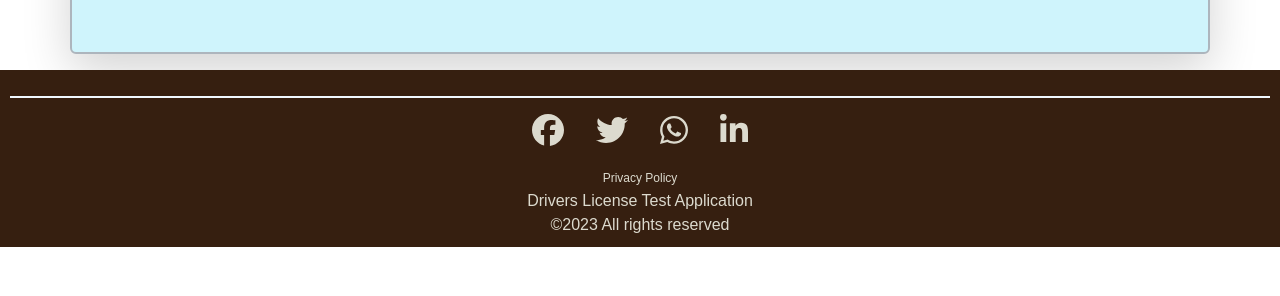
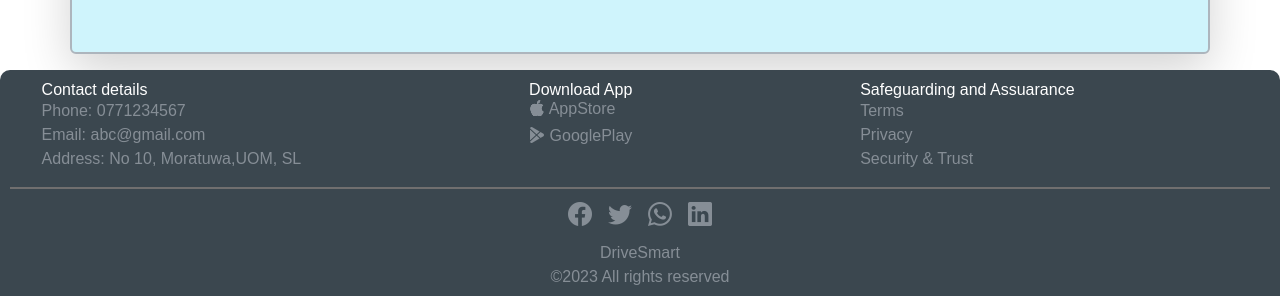
Before and after one commit to Luxshan2000/drivers-license-test-application, a React (Create React App) app in the folder webapp/: page /content in a window 1280 px wide. Shown: the part 1028-1324 px from the top of the page. Before the commit the page ends 1275 px from the top, so only its background shows below. Built offline with nearby package versions, Linux system fonts and the light colour scheme.

Commit message:
bootstrap-icon-added

```diff
--- a/webapp/package.json
+++ b/webapp/package.json
@@ -3,15 +3,11 @@
   "version": "0.1.0",
   "private": true,
   "dependencies": {
-    "@fortawesome/fontawesome-svg-core": "^6.4.2",
-    "@fortawesome/free-brands-svg-icons": "^6.4.2",
-    "@fortawesome/free-regular-svg-icons": "^6.4.2",
-    "@fortawesome/free-solid-svg-icons": "^6.4.2",
-    "@fortawesome/react-fontawesome": "^0.2.0",
     "@testing-library/jest-dom": "^5.17.0",
     "@testing-library/react": "^13.4.0",
     "@testing-library/user-event": "^13.5.0",
     "bootstrap": "^5.3.1",
+    "bootstrap-icons": "^1.10.5",
     "react": "^18.2.0",
     "react-bootstrap": "^2.8.0",
     "react-dom": "^18.2.0",
--- a/webapp/src/assets/CSS/footerStyle.css
+++ b/webapp/src/assets/CSS/footerStyle.css
@@ -1,15 +1,26 @@
 .myFooter{
     position: relative;
-    color: #dcdace;
     width: 100%;
     bottom: 0;
     padding: 0.6em;
     box-sizing: border-box;
     margin: 0;
-    background-color: #361f10;
+    background-color: #3B474F; /*bg-color*/
     align-items:center;
     justify-content: space-between;
     font-family: Arial, sans-serif;
+    border-top-left-radius: 10px;
+    border-top-right-radius: 10px;
+  }
+
+  .myFooter-heading{
+    color: white;  /*tx-heading-color*/
+    padding: 0;
+    margin: 0;
+  }
+
+  .myFooter-element{
+    color: #868E96; /*tx-color*/
   }
 
   .footer-bottom ul{
@@ -21,8 +32,10 @@
 
 
 
+
+
 .footer-hl{
-  border-bottom: 2px solid aliceblue;
+  border-bottom: 2px solid rgb(112, 111, 111);
   padding: 0.5em;
 }
 
@@ -31,5 +44,37 @@
   justify-content: center;
 }
 .footer-social ul li{
-  padding: 1em;
+  padding: 0.5em;
 }
+
+
+.myFooter-top{
+  display: flex;
+  flex-wrap: wrap;
+  justify-content: flex-start;
+  padding-bottom: 0;
+  margin-bottom: 0;
+}
+
+.myFooter-top ul{
+  padding-bottom: 0;
+  margin-bottom: 0;
+}
+
+
+.myFooter li{
+  list-style-type: none;
+}
+
+.myFooter-contact{
+  flex: 1 1 auto;
+  text-align: left;
+}
+.myFooter-download{
+  flex: 1 1 auto;
+  text-align: left;
+}
+.myFooter-privacy{
+  flex: 1 1 auto;
+  text-align: left;
+}
--- a/webapp/src/components/FooterComponent.js
+++ b/webapp/src/components/FooterComponent.js
@@ -1,28 +1,55 @@
 import React from 'react'
-import 'bootstrap/dist/css/bootstrap.min.css';
 import '../assets/CSS/footerStyle.css'
-import { faFacebook, faLinkedinIn, faTwitter, faWhatsapp } from '@fortawesome/free-brands-svg-icons'
-import { FontAwesomeIcon } from '@fortawesome/react-fontawesome'
+
 
 
 function FooterComponent() {
   return (
 <div  className="myFooter" >
+    <div className='myFooter-top' >
+        <div className='myFooter-contact'>
+            <ul className='myFooter-element'>
+                <li><h6 className='myFooter-heading'>Contact details</h6></li>
+                <li>Phone: 0771234567</li>
+                <li>Email: abc@gmail.com</li>
+                <li>Address: No 10, Moratuwa,UOM, SL</li>
+            </ul>
+        </div>
+        <div className='myFooter-download '>
+            <ul className='myFooter-element'>
+                <li><h6 className='myFooter-heading'>Download App</h6></li>
+                <li>
+                    <h6><i class="bi bi-apple"></i> AppStore</h6>
+                </li>
+                <li>
+                    <h6><i class="bi bi-google-play"></i> GooglePlay</h6>
+                </li>
+
+            </ul>
+        </div>
+        <div className='myFooter-privacy'>
+            <ul className='myFooter-element'>
+                <li><h6 className='myFooter-heading'>Safeguarding and Assuarance</h6></li>
+                <li>Terms</li>
+                <li>Privacy</li>
+                <li>Security & Trust</li>
+            </ul>
+        </div>
+    </div>
     <div className='footer-hl'><span></span></div>
     <div className='footer-bottom' >
         <div className='footer-social'>
-            <ul>
-                <li><FontAwesomeIcon size='2x' icon={faFacebook}/></li>
-                <li><FontAwesomeIcon size='2x' icon={faTwitter}/></li>
-                <li><FontAwesomeIcon size='2x' icon={faWhatsapp}/></li>
-                <li><FontAwesomeIcon size='2x' icon={faLinkedinIn}/></li>
+            <ul className=' myFooter-element'>
+                <li><i style={{fontSize:"1.5em"}} class="bi bi-facebook"></i></li>
+                <li><i style={{fontSize:"1.5em"}} class="bi bi-twitter"></i></li>
+                <li><i style={{fontSize:"1.5em"}} class="bi bi-whatsapp"></i></li>
+                <li><i style={{fontSize:"1.5em"}} class="bi bi-linkedin"></i></li>
             </ul>
         </div>
         <div className='footer-end'>
             <ul>
-                <li><span style={{fontSize:'12px'}} >Privacy Policy</span></li>
-                <li>Drivers License Test Application</li>
-                <li>©2023 All rights reserved</li>
+                <li className=' myFooter-element'>DriveSmart</li>
+                <li className=' myFooter-element'>©2023 All rights reserved</li>
             </ul>
         </div>
     </div>
--- a/webapp/src/components/VideoComponent.js
+++ b/webapp/src/components/VideoComponent.js
@@ -1,15 +1,7 @@
 import SampleVideo from '../assets/video/sample.mp4'
 import 'bootstrap/dist/css/bootstrap.min.css'
 import 'bootstrap/dist/js/bootstrap.bundle.min.js'
-import { FontAwesomeIcon } from '@fortawesome/react-fontawesome'
-import { faFlagCheckered,
-  faPlay ,
-  faPause,
-  faClockRotateLeft,
-  faExpand,
-  faVolumeHigh,
-  faGauge
-} from '@fortawesome/free-solid-svg-icons'
+
 import {  useState, useEffect } from 'react'
 
 
@@ -49,13 +41,13 @@ function VideoComponent() {
       </div>
       {showControls && <div style={{position:"absolute", bottom:'0',left:'0',width:'100%'}}  className='align-items-center pt-0 pb-0  rounded-bottom-3 d-flex flex-row bg-transparent text-white'>
         <div className="p-lg-3 p-2  text-start flex-shrink-1">
-          <FontAwesomeIcon icon={faPlay} />
+          Play
         </div>
         <div style={{display:"none"}} className="p-3  text-start flex-shrink-1">
-          <FontAwesomeIcon icon={faPause} />
+          Pause
         </div>
         <div className="p-lg-3 p-2  text-start flex-shrink-1">
-          <FontAwesomeIcon icon={faClockRotateLeft} />
+          ClockRotateLeft
         </div>
         <div className="p-lg-3 p-2 flex-grow-1  flex-shrink-1">
           <div style={{height:'6px'}} className="progress-stacked ">
@@ -73,16 +65,16 @@ function VideoComponent() {
           </div>
         </div>
         <div className='p-lg-3 p-2 text-start  flex-shrink-1'>
-            <FontAwesomeIcon icon={faFlagCheckered} />
+            Flag
         </div>
         <div className="p-lg-3 p-2  flex-shrink-1">
-          <FontAwesomeIcon icon={faGauge} />
+          Speed
         </div>
         <div className="p-lg-3 p-2  flex-shrink-1">
-          <FontAwesomeIcon icon={faVolumeHigh} />
+          Volume
         </div>
         <div className="p-lg-3 p-2  flex-shrink-1">
-          <FontAwesomeIcon icon={faExpand} />
+          Expand
         </div>
       </div>}
     </div>
--- a/webapp/src/index.js
+++ b/webapp/src/index.js
@@ -3,7 +3,8 @@ import ReactDOM from 'react-dom/client';
 import './index.css';
 import App from './App';
 import { BrowserRouter} from 'react-router-dom';
-
+import 'bootstrap-icons/font/bootstrap-icons.css';
+import 'bootstrap/dist/css/bootstrap.min.css';
 
 
 const root = ReactDOM.createRoot(document.getElementById('root'));
```
Also changed, not shown: 1 other file (tests, documents, lock files or other folders).
